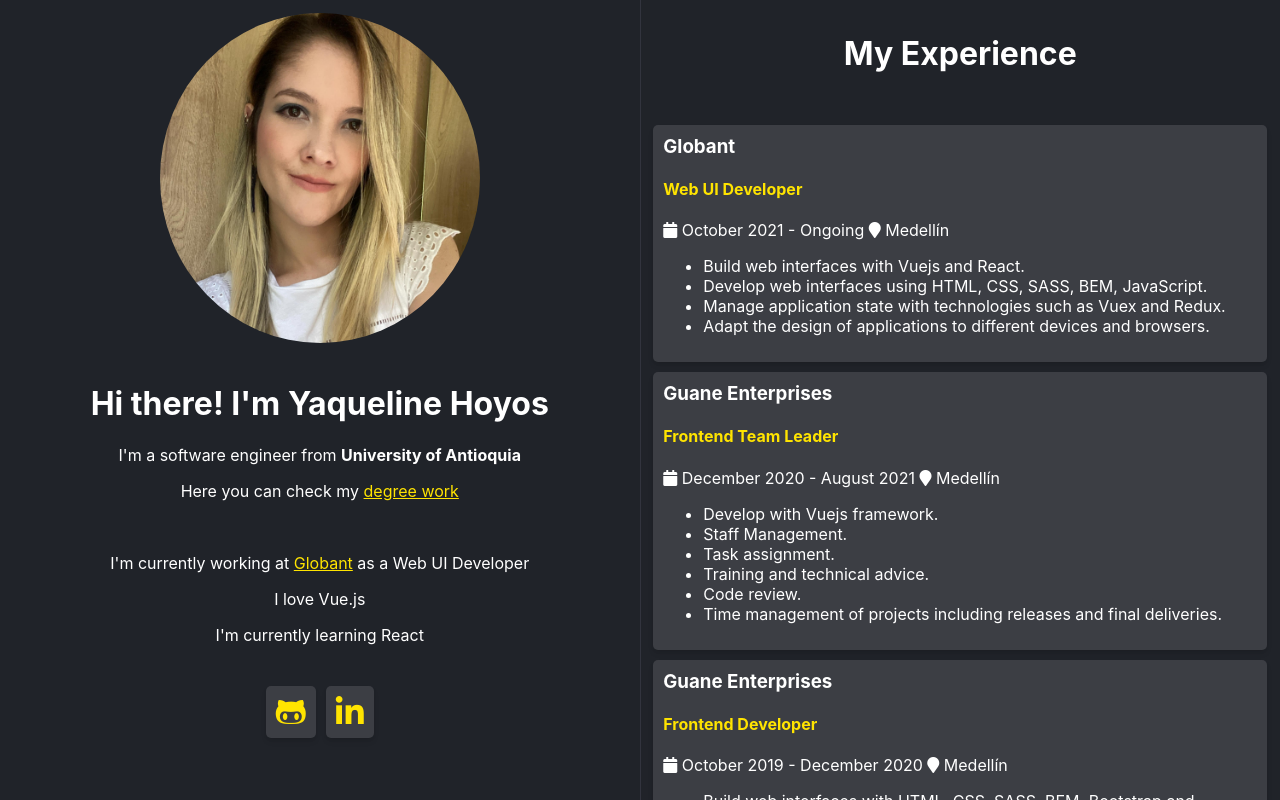
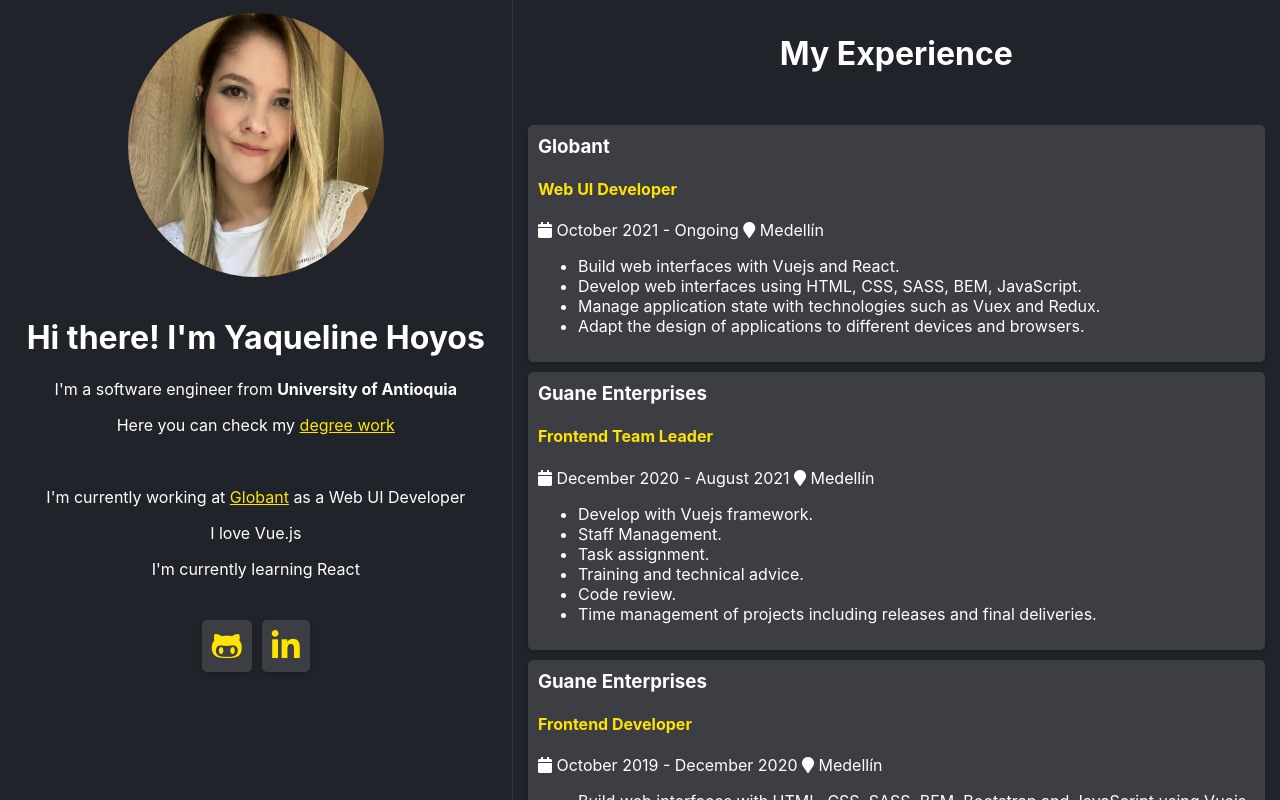
Before and after one commit to yaquelinehoyos/Yaqueline-Hoyos-Website, a React (Create React App) app: page / in a window 1280 px wide. Shown: the top 800 px of the page. Built offline with nearby package versions, Linux system fonts and the light colour scheme.

Commit message:
:lipstick: change the components size

```diff
--- a/src/App.css
+++ b/src/App.css
@@ -8,14 +8,14 @@
 }
 
 .App__bio {
-  width: 50%;
+  width: 40%;
   padding: 1% 0%;
   display: flex;
   flex-direction: column;
 }
 
 .App__path {
-  width: 50%;
+  width: 60%;
   padding: 1% 0%;
   display: flex;
   flex-direction: column;
```
